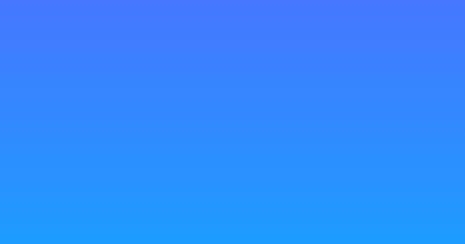
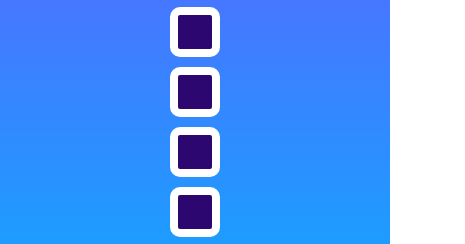
Before and after one commit to sumit8104608630/Memory-Game-By-Sumit, a plain HTML site: page index.html in a window 390 px wide. Shown: the top 244 px of the page, 465 px wide, since content can reach past the window. Drawn offline with nearby package versions, Linux system fonts and the light colour scheme.

Commit message:
Update memory.css

```diff
--- a/memory.css
+++ b/memory.css
@@ -43,3 +43,20 @@ body{
     flex-direction: column;
     flex-wrap: wrap;
 }
+@media (max-width: 537px) {
+
+    .col{
+        width: 50px;
+        height: 50px;
+        border: 0.5rem solid white;
+    }
+    .rows{
+        display: flex;
+        flex-direction: column;
+    }
+    .grid{
+        display: flex;
+        justify-content: center;
+        flex-direction: row;
+    }
+}
```
